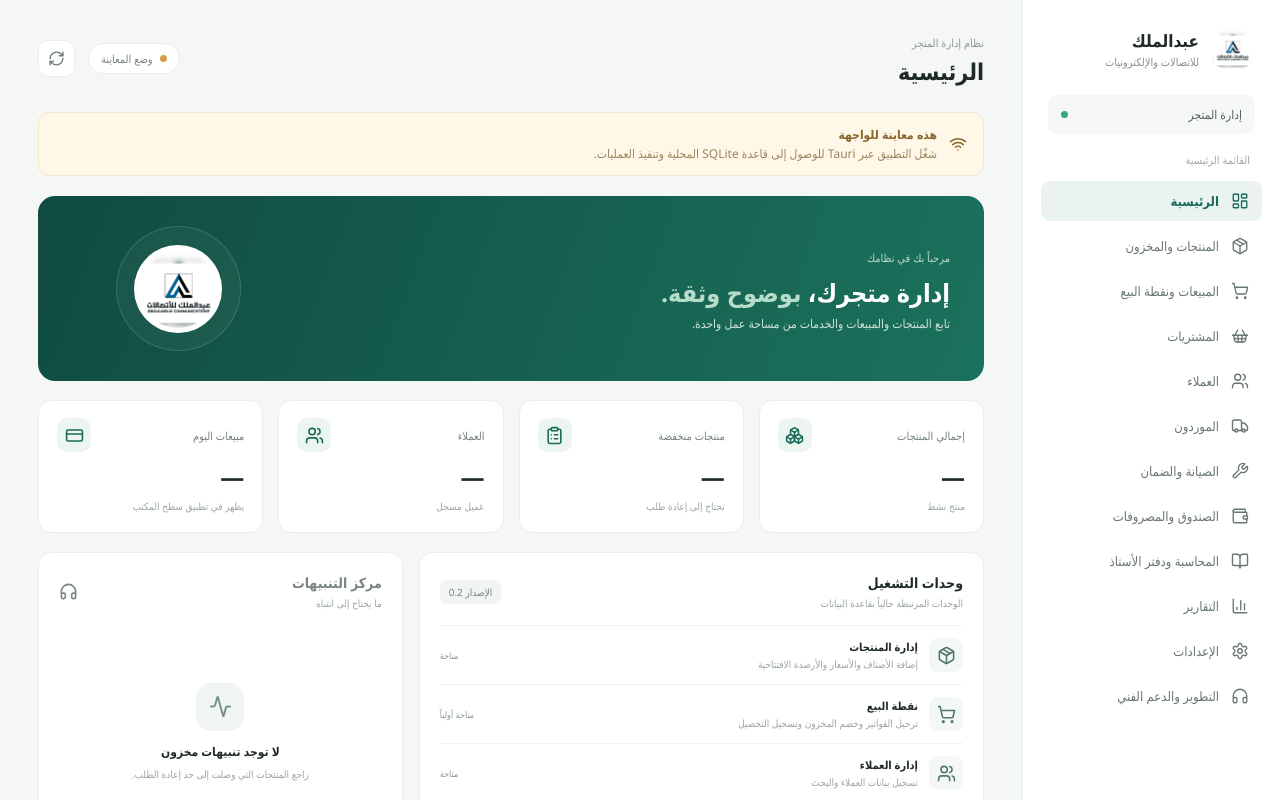
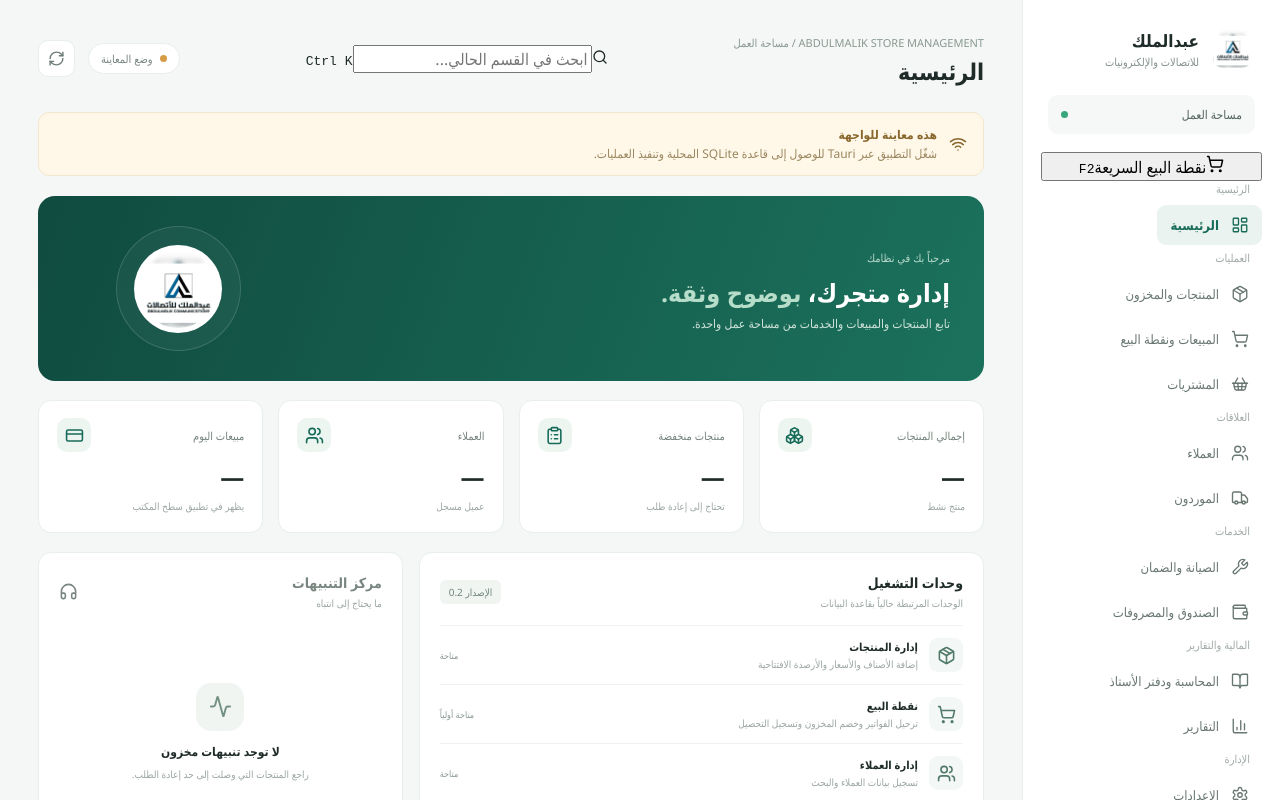
Before and after one commit to mghalaosimi-web/abdulmalik-store-management, a React (Vite) app: page / in a window 1280 px wide. Shown: the top 800 px of the page. Built offline with nearby package versions, Linux system fonts and the light colour scheme.

Commit message:
feat(ui): organize navigation and workspace header

```diff
--- a/src/App.tsx
+++ b/src/App.tsx
@@ -493,13 +493,18 @@ export default function App() {
     <div className="app-shell">
       <aside className="sidebar">
         <div className="brand"><div className="brand-mark"><img src={storeLogo} alt="شعار عبدالملك للاتصالات والإلكترونيات" /></div><div><strong>عبدالملك</strong><span>للاتصالات والإلكترونيات</span></div></div>
-        <div className="store-label">إدارة المتجر <span className="status-dot" /></div>
+        <div className="store-label"><span>مساحة العمل</span><span className="status-dot" /></div>
+        <button className={section === "sales" ? "pos-shortcut active" : "pos-shortcut"} onClick={() => { setSection("sales"); setSearch(""); setError(""); }}>
+          <ShoppingCart size={18} /><span>نقطة البيع السريعة</span><kbd>F2</kbd>
+        </button>
         <nav className="navigation" aria-label="التنقل الرئيسي">
-          <p className="nav-caption">القائمة الرئيسية</p>
-          {navigation.map(({ id, label, icon: Icon }) => (
-            <button key={id} className={section === id ? "nav-item active" : "nav-item"} onClick={() => { setSection(id); setSearch(""); setError(""); }}>
-              <Icon size={18} strokeWidth={1.8} /><span>{label}</span>
-            </button>
+          {navigation.map(({ id, label, icon: Icon }, index) => (
+            <div className="nav-entry" key={id}>
+              {([0, 1, 4, 6, 8, 10].includes(index)) && <p className="nav-caption">{({0:"الرئيسية",1:"العمليات",4:"العلاقات",6:"الخدمات",8:"المالية والتقارير",10:"الإدارة"})[index]}</p>}
+              <button className={section === id ? "nav-item active" : "nav-item"} onClick={() => { setSection(id); setSearch(""); setError(""); }}>
+                <Icon size={18} strokeWidth={1.8} /><span>{label}</span>
+              </button>
+            </div>
           ))}
         </nav>
         <div className="sidebar-footer"><div className="avatar">ع</div><div><strong>مساحة المتجر</strong><span>الإصدار 0.2 — تطوير</span></div></div>
@@ -507,8 +512,9 @@ export default function App() {
 
       <main className="main-area">
         <header className="topbar">
-          <div><span className="eyebrow">نظام إدارة المتجر</span><h1>{navigation.find((item) => item.id === section)?.label}</h1></div>
-          <div className="topbar-actions"><span className={desktop ? "runtime-badge online" : "runtime-badge"}><span />{desktop ? "قاعدة محلية" : "وضع المعاينة"}</span><button className="icon-button" aria-label="تحديث البيانات" onClick={() => void refreshAll()}><RefreshCw size={17} /></button></div>
+          <div className="page-heading"><span className="eyebrow">ABDULMALIK STORE MANAGEMENT / مساحة العمل</span><h1>{navigation.find((item) => item.id === section)?.label}</h1></div>
+          <label className="header-search"><Search size={16}/><input value={search} onChange={(e) => setSearch(e.target.value)} placeholder="ابحث في القسم الحالي..." aria-label="البحث في القسم الحالي"/><kbd>Ctrl K</kbd></label>
+          <div className="topbar-actions"><span className={desktop ? "runtime-badge online" : "runtime-badge"}><span />{desktop ? "SQLite محلي" : "وضع المعاينة"}</span><button className="icon-button" aria-label="تحديث البيانات" onClick={() => void refreshAll()}><RefreshCw size={17} /></button></div>
         </header>
 
         {!desktop && <div className="notice"><Wifi size={18} /><div><strong>هذه معاينة للواجهة</strong><span>شغّل التطبيق عبر Tauri للوصول إلى قاعدة SQLite المحلية وتنفيذ العمليات.</span></div></div>}
```
